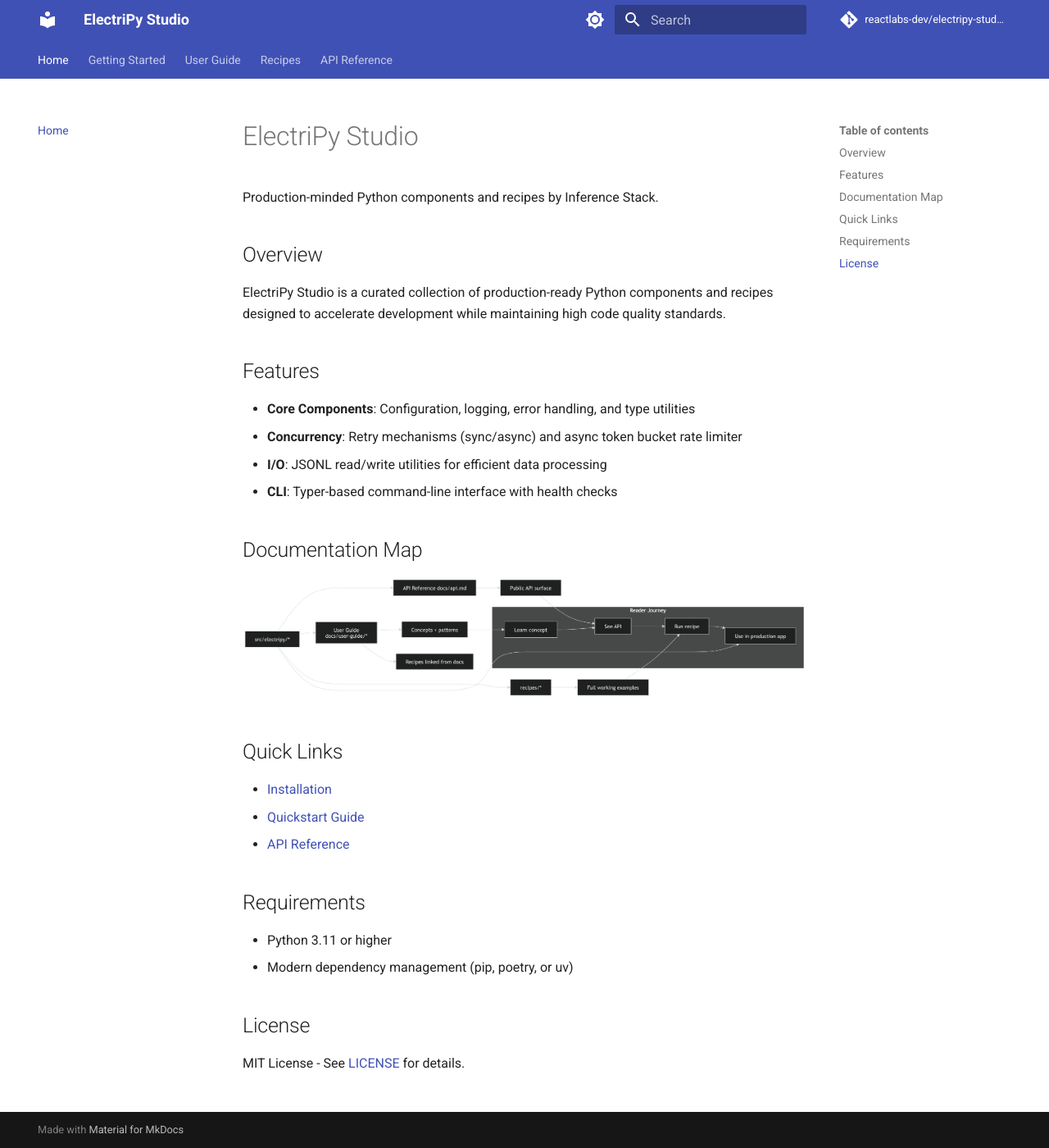
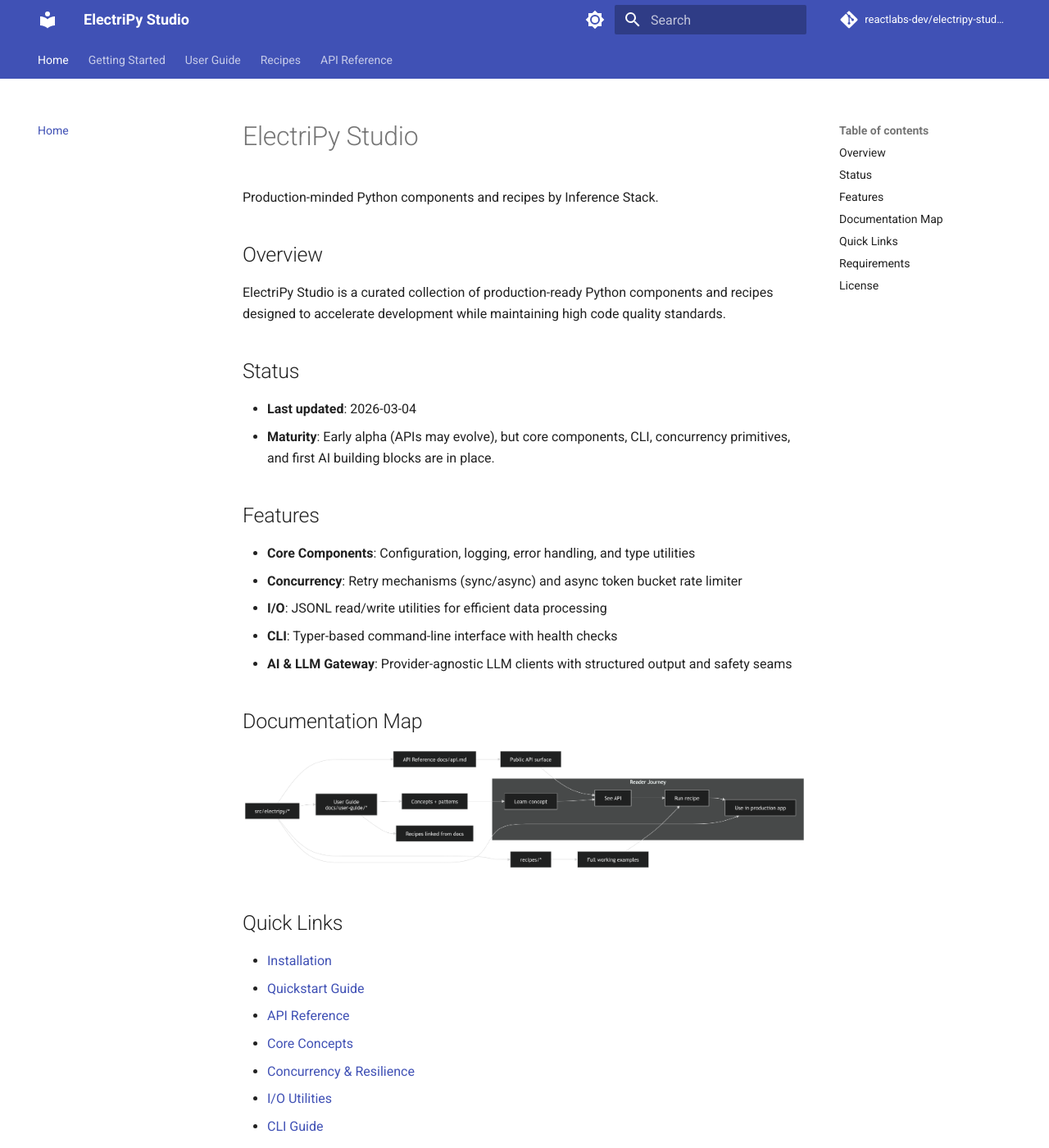
Before and after one commit to inference-stack-llc/electripy-studio, an MkDocs documentation site: the page built from docs/index.md, in a window 1280 px wide and 1400 px high. Shown: the whole window at 82% size. Built offline with MkDocs 1.6.1 and Material for MkDocs 9.7.7, drawn with Linux system fonts in a browser that asks for light colours; comment, search, counter and statistics services are not loaded.

```diff
--- a/docs/index.md
+++ b/docs/index.md
@@ -6,12 +6,18 @@ Production-minded Python components and recipes by Inference Stack.
 
 ElectriPy Studio is a curated collection of production-ready Python components and recipes designed to accelerate development while maintaining high code quality standards.
 
+## Status
+
+- **Last updated**: 2026-03-04
+- **Maturity**: Early alpha (APIs may evolve), but core components, CLI, concurrency primitives, and first AI building blocks are in place.
+
 ## Features
 
 - **Core Components**: Configuration, logging, error handling, and type utilities
 - **Concurrency**: Retry mechanisms (sync/async) and async token bucket rate limiter
 - **I/O**: JSONL read/write utilities for efficient data processing
 - **CLI**: Typer-based command-line interface with health checks
+- **AI & LLM Gateway**: Provider-agnostic LLM clients with structured output and safety seams
 
 ## Documentation Map
 
@@ -22,6 +28,11 @@ ElectriPy Studio is a curated collection of production-ready Python components a
 - [Installation](getting-started/installation.md)
 - [Quickstart Guide](getting-started/quickstart.md)
 - [API Reference](api.md)
+ - [Core Concepts](user-guide/core.md)
+ - [Concurrency & Resilience](user-guide/concurrency.md)
+ - [I/O Utilities](user-guide/io.md)
+ - [CLI Guide](user-guide/cli.md)
+ - [LLM Gateway & AI](user-guide/ai-llm-gateway.md)
 
 ## Requirements
 
```
Also changed, not shown: README.md (+16 -1 lines).
